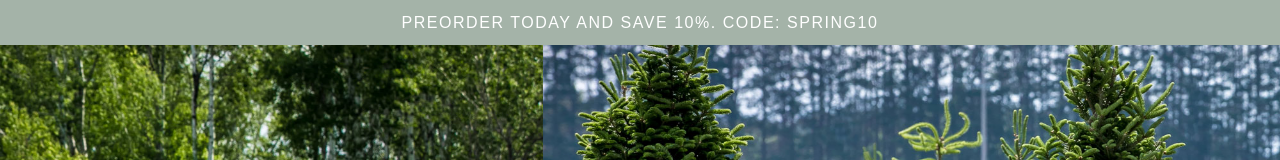
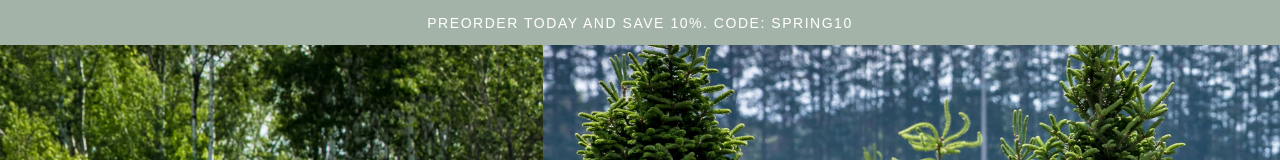
Before and after one commit to Bayar20/hello-world, a plain HTML site: page home.html in a window 1280 px wide. Shown: the top 160 px of the page. Drawn offline with Linux system fonts and the light colour scheme.

Commit message:
minor updated

```diff
--- a/style.css
+++ b/style.css
@@ -2,6 +2,7 @@
 
 body {
     margin: 0;
+    font-family: 'Roboto';
 }
 
 .promo-box {
@@ -9,7 +10,7 @@ body {
     background-color:#a4b3a8;
     color:#fff;
     display:flex;
-    font-size:16/0.625rem;
+    font-size:14px;
     font-family: sans-serif;
     height:45px;
     justify-content:center;
```
